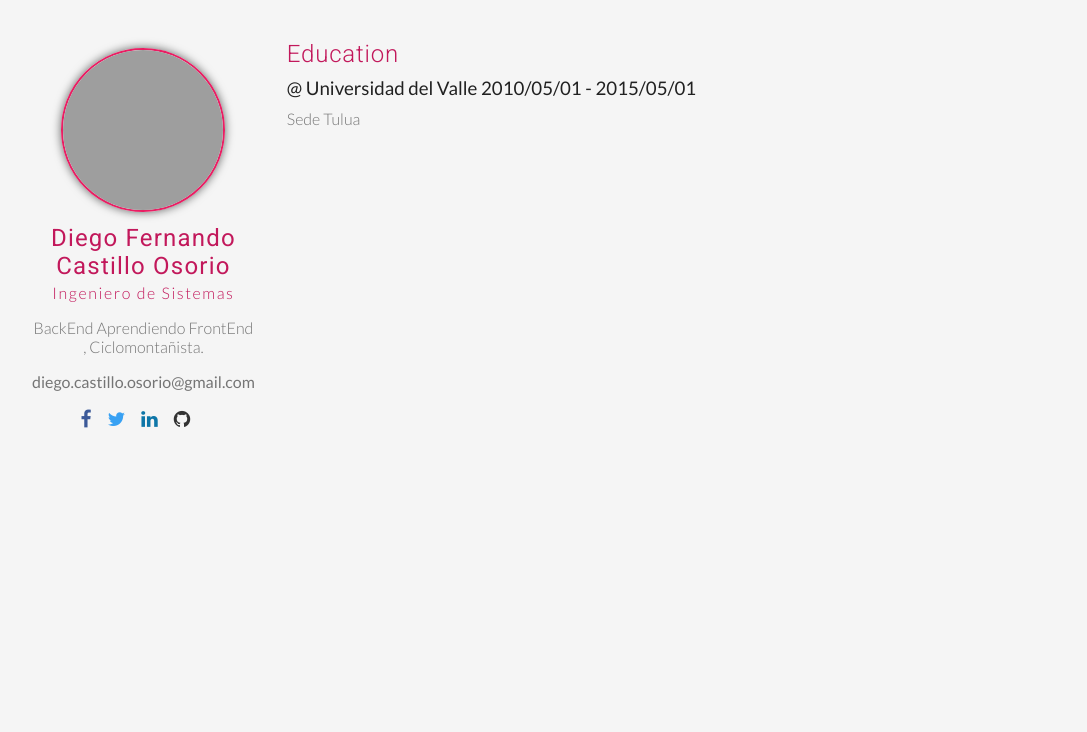
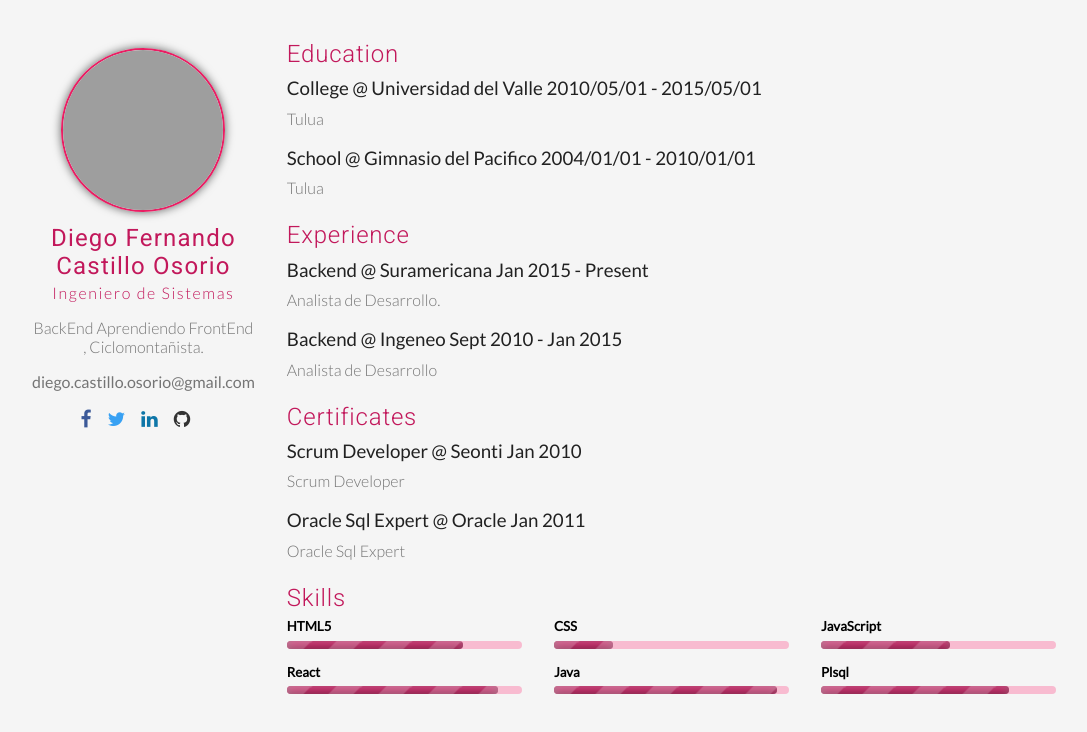
Before and after one commit to okiro7/medellincss-cv, a React app: page / in a window 1280 px wide. Shown: the top 732 px of the page, without its empty margins (96-1183 px from the left). Built offline with nearby package versions, Linux system fonts and the light colour scheme; grey boxes are pictures that could not be loaded.

Commit message:
Se agregan las demas seciones de la HV

```diff
--- /dev/null
+++ b/src/components/Certificates .jsx
@@ -0,0 +1,18 @@
+import React from 'react';
+import H2Element from '../styled/H2Element';
+import H3Element from '../styled/H3Element';
+import ParamElement from '../styled/ParamElement';
+
+const Certificates = props => (
+  <div className="Certificates">
+    <H2Element name="Certificates" />
+    {props.data.map((cert, index) => (
+      <div className='Certificates-item' key={`Certificates-${index}`}>
+        <H3Element>{cert.name} @ {cert.institution} <span>{cert.date}</span></H3Element>
+        <ParamElement content={cert.description} />
+      </div>
+    ))}
+  </div>
+);
+
+export default Certificates;
--- /dev/null
+++ b/src/components/Experience.jsx
@@ -0,0 +1,18 @@
+import React from 'react';
+import H2Element from '../styled/H2Element';
+import H3Element from '../styled/H3Element';
+import ParamElement from '../styled/ParamElement';
+
+const Experience = props => (
+  <div className="Experience">
+    <H2Element name="Experience" />
+    {props.data.map((exp, index) => (
+      <div className='item' key={`Experience-${index}`}>
+        <H3Element>{exp.jobTitle} @ {exp.company} <span>{exp.startDate} - {exp.endDate}</span></H3Element>
+        <ParamElement content={exp.jobDescription} />
+      </div>
+    ))}
+  </div>
+);
+
+export default Experience;
--- /dev/null
+++ b/src/components/Skills.jsx
@@ -0,0 +1,71 @@
+import React from 'react';
+import styled, { keyframes } from 'styled-components';
+import H2Element from '../styled/H2Element';
+
+const SkillsContainer = styled.div`
+display: grid;
+grid-template-columns: repeat(3, 1fr);
+grid-gap: 2rem;
+grid-row-gap: 0.5em;
+@media only screen and (max-width : 767px) {
+grid-template-columns: 1fr;
+}
+`;
+
+const SkillsH5 = styled.h5`
+margin: .5em 0;
+`;
+
+const SkillsLine = styled.div`
+height: 8px;
+position: relative;
+border-radius: 50px;
+background: #F8BBD0;
+`;
+
+const move = keyframes`
+0% { background-position: 0 0; }
+100% { background-position: 50px 50px; }
+`;
+
+const SkillsSpan = styled.span`
+display: block;
+height: 100%;
+width: ${props => props.width};
+border-radius: 8px;
+background-color: #C2185B;
+overflow: hidden;
+position: relative;
+box-shadow: inset 0 2px 9px rgba(255,255,255,0.3), inset 0 -2px 6px rgba(0,0,0,0.4);
+&:after {
+content: "";
+position: absolute;
+top: 0;
+left: 0;
+bottom: 0;
+right: 0;
+background-image: linear-gradient(-45deg, rgba(255,255,255,0.2) 25%, transparent 25%, transparent 50%, rgba(255,255,255,0.2) 50%, rgba(255,255,255,0.2) 75%, transparent 75%, transparent);
+z-index: 1;
+background-size: 50px 50px;
+animation: ${move} 4s linear infinite;
+overflow: hidden;
+}
+`;
+
+const Skills = props => (
+<div className="Skills">
+<H2Element name="Skills" />
+<SkillsContainer>
+  {props.data.map((skill, index) => (
+    <div className='Skills-item' key={`Skills-${index}`}>
+      <SkillsH5>{skill.name}</SkillsH5>
+      <SkillsLine>
+        <SkillsSpan width={skill.percentage} />
+      </SkillsLine>
+    </div>
+  ))}
+</SkillsContainer>
+</div>
+);
+
+export default Skills;
--- a/src/containers/App.jsx
+++ b/src/containers/App.jsx
@@ -2,8 +2,12 @@ import React from 'react';
 import About from '../components/About';
 import Sidebar from '../components/Sidebar';
 import Main from '../components/Main';
+import Info from '../components/Info';
 import Education from '../components/Education';
-import Info from '../components/Info';
+import Experience from '../components/Experience';
+import Certificates from '../components/Certificates ';
+import Skills from '../components/Skills';
+
 
 import {createGlobalStyle} from "styled-components";
 
@@ -40,13 +44,75 @@ const data = {
     ],
     "education":[
         {
-            "degree":"",
+            "degree":"College",
             "institution":"Universidad del Valle",
             "startDate":"2010/05/01",
             "endDate":"2015/05/01",
-            "description":"Sede Tulua",
+            "description":"Tulua",
+        },{
+            "degree":"School",
+            "institution":"Gimnasio del Pacifico",
+            "startDate":"2004/01/01",
+            "endDate":"2010/01/01",
+            "description":"Tulua",
         }
-    ]
+    ],
+    "experience": [
+		{
+			"company": "Suramericana",
+			"endDate": "Present",
+			"jobDescription": "Analista de Desarrollo.",
+			"jobTitle": "Backend",
+			"startDate": "Jan 2015"
+		},
+		{
+			"company": "Ingeneo",
+			"endDate": "Jan 2015",
+			"jobDescription": "Analista de Desarrollo",
+			"jobTitle": "Backend",
+			"startDate": "Sept 2010"
+		}
+    ],
+    "certificate": [
+		{
+			"date": "Jan 2010",
+			"description": "Scrum Developer",
+			"institution": "Seonti",
+			"name": "Scrum Developer"
+		},
+		{
+			"date": "Jan 2011",
+			"description": "Oracle Sql Expert",
+			"institution": "Oracle",
+			"name": "Oracle Sql Expert"
+		}
+	],
+    "skills": [
+		{
+			"name": "HTML5",
+			"percentage": "75%"
+		},
+		{
+			"name": "CSS",
+			"percentage": "25%"
+		},
+		{
+			"name": "JavaScript",
+			"percentage": "55%"
+		},
+		{
+			"name": "React",
+			"percentage": "90%"
+        },
+        {
+			"name": "Java",
+			"percentage": "95%"
+        },
+        {
+			"name": "Plsql",
+			"percentage": "80%"
+		}
+	]
 }
 
 const App = () => {
@@ -65,6 +131,9 @@ const App = () => {
             </Sidebar>
             <Info>
                 <Education data={data.education}/>
+                <Experience data={data.experience} />
+                <Certificates data={data.certificate} />
+                <Skills data={data.skills} />
             </Info>
         </Main>
     );
```
